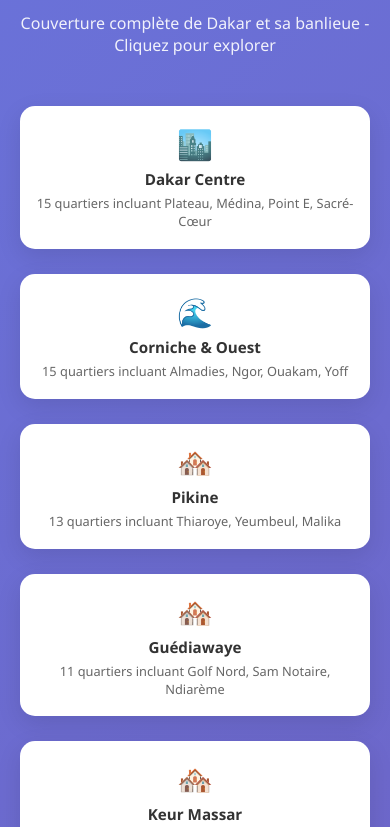
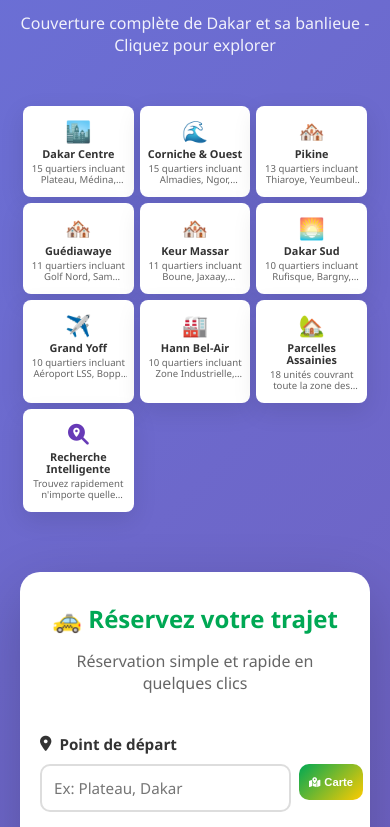
Before and after one commit to Mmdrame2017/albourakh-maps-sn, a plain HTML site: page index.html in a window 390 px wide. Shown: the part 1554-2381 px from the top of the page. Drawn offline with Linux system fonts and the light colour scheme; some packages are replaced by stand-ins of ours.

Commit message:
Update index.html

```diff
--- a/index.html
+++ b/index.html
@@ -1258,39 +1258,52 @@
                 font-size: 0.95em;
             }
 
-            /* OPTIMISATION SPÉCIALE: Section "129 Quartiers" - Cards plus compactes */
+            /* OPTIMISATION SPÉCIALE: Section "129 Quartiers" - Grille 3x3 sur mobile */
+            .features-grid {
+                grid-template-columns: repeat(3, 1fr);
+                gap: 8px;
+                padding: 0 5px;
+            }
+
             .feature-card {
-                padding: 18px 15px; /* Réduit de 35px à 18px vertical et 15px horizontal */
+                padding: 10px 6px;
+                border-radius: 10px;
             }
 
             .feature-icon {
-                font-size: 2em; /* Réduit de 3em à 2em */
-                margin-bottom: 8px; /* Réduit de 20px à 8px */
+                font-size: 1.5em;
+                margin-bottom: 5px;
             }
 
             .feature-title {
-                font-size: 1.05em; /* Réduit de 1.5em à 1.05em */
-                margin-bottom: 8px; /* Réduit de 15px à 8px */
+                font-size: 0.75em;
+                margin-bottom: 4px;
+                line-height: 1.2;
             }
 
             .feature-desc {
-                font-size: 0.85em; /* Réduit de 0.95em à 0.85em */
-                line-height: 1.4;
+                font-size: 0.65em;
+                line-height: 1.3;
+                display: -webkit-box;
+                -webkit-line-clamp: 2;
+                -webkit-box-orient: vertical;
+                overflow: hidden;
+                text-overflow: ellipsis;
             }
 
             /* OPTIMISATION SPÉCIALE: Section Véhicules - Options plus compactes */
             .vehicle-options {
-                grid-template-columns: 1fr 1fr; /* 2 colonnes au lieu d'une */
-                gap: 10px; /* Réduit de 15px à 10px */
+                grid-template-columns: 1fr 1fr;
+                gap: 10px;
             }
 
             .vehicle-option {
-                padding: 12px 8px; /* Réduit de 20px à 12px vertical et 8px horizontal */
+                padding: 12px 8px;
             }
 
             .vehicle-option-icon {
-                font-size: 2em; /* Réduit de 3em à 2em */
-                margin-bottom: 6px; /* Réduit de 10px à 6px */
+                font-size: 2em;
+                margin-bottom: 6px;
             }
 
             .vehicle-option-name {
@@ -1299,12 +1312,12 @@
             }
 
             .vehicle-option-capacity {
-                font-size: 0.75em; /* Réduit de 0.9em à 0.75em */
+                font-size: 0.75em;
                 margin-bottom: 4px;
             }
 
             .vehicle-option-price {
-                font-size: 0.9em; /* Réduit de 1.1em à 0.9em */
+                font-size: 0.9em;
             }
 
             .payment-methods {
@@ -1419,23 +1432,33 @@
                 font-size: 1.5em;
             }
 
-            /* OPTIMISATION TRÈS PETITS ÉCRANS: Section "129 Quartiers" */
+            /* OPTIMISATION TRÈS PETITS ÉCRANS: Section "129 Quartiers" - Grille 3x3 encore plus compacte */
+            .features-grid {
+                grid-template-columns: repeat(3, 1fr);
+                gap: 6px;
+                padding: 0 3px;
+            }
+
             .feature-card {
-                padding: 15px 12px;
+                padding: 8px 4px;
+                border-radius: 8px;
             }
 
             .feature-icon {
-                font-size: 1.8em;
-                margin-bottom: 6px;
+                font-size: 1.3em;
+                margin-bottom: 3px;
             }
 
             .feature-title {
-                font-size: 0.95em;
-                margin-bottom: 6px;
+                font-size: 0.68em;
+                margin-bottom: 3px;
+                line-height: 1.1;
             }
 
             .feature-desc {
-                font-size: 0.8em;
+                font-size: 0.6em;
+                line-height: 1.2;
+                -webkit-line-clamp: 2;
             }
 
             /* OPTIMISATION TRÈS PETITS ÉCRANS: Section Véhicules */
```
